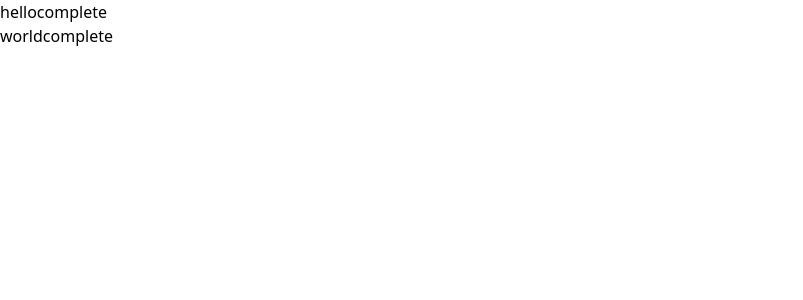
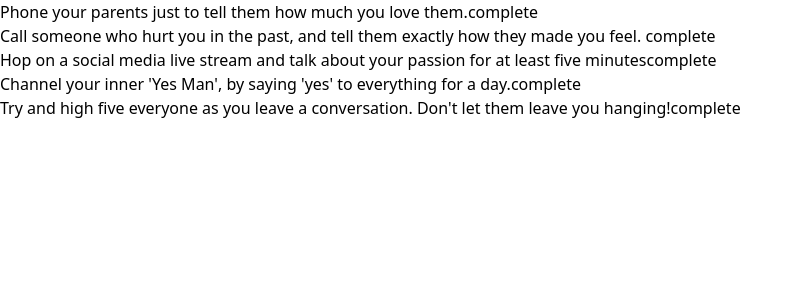
Before and after one commit to Zeno3463/a-little-something, a Next.js app in the folder client/: page / in a window 1280 px wide. Shown: the top 300 px of the page, without its empty margins (0-803 px from the left). Built offline with nearby package versions, Linux system fonts and the light colour scheme.

Commit message:
feat: Added localstorage

```diff
--- a/client/components/TaskList.tsx
+++ b/client/components/TaskList.tsx
@@ -1,17 +1,31 @@
-import React, { useState } from 'react'
+import React, { useEffect, useState } from 'react'
 import list from '../data/list.json'
+import { TaskInterface } from '../interfaces';
 
 const TaskList = () => {
-	const [tasks, setTasks] = useState([
-		{name: "hello", done: false},
-		{name: "world", done: false},
-	]);
+	const [tasks, setTasks] = useState<Array<TaskInterface>>([]);
+
+	useEffect(() => {
+		if (localStorage.getItem('tasks') && localStorage.getItem('date') === new Date().getDate().toString()) {
+			setTasks(JSON.parse(localStorage.getItem('tasks') as string));
+			return;
+		}
+		const newList: Array<TaskInterface> = []
+		for (let i = 0; i < 5; i++) newList.push({
+			name: list[Math.random() * list.length | 0],
+			done: false
+		});
+		setTasks(newList);
+		localStorage.setItem('date', JSON.stringify(new Date().getDate()));
+		localStorage.setItem('tasks', JSON.stringify(newList));
+	}, [])
 
 	const toggleDone = (index: number) => {
 		const newTasks = [...tasks];
 		const newTask = newTasks.splice(index, 1);
 		newTask[0].done = !newTask[0].done;
 		setTasks([...newTasks, newTask[0]]);
+		localStorage.setItem('tasks', JSON.stringify([...newTasks, newTask[0]]));
 	}
 
 	return <div>
--- /dev/null
+++ b/client/interfaces/index.ts
@@ -0,0 +1,4 @@
+export interface TaskInterface {
+	name: string;
+	done: boolean;
+}
```
